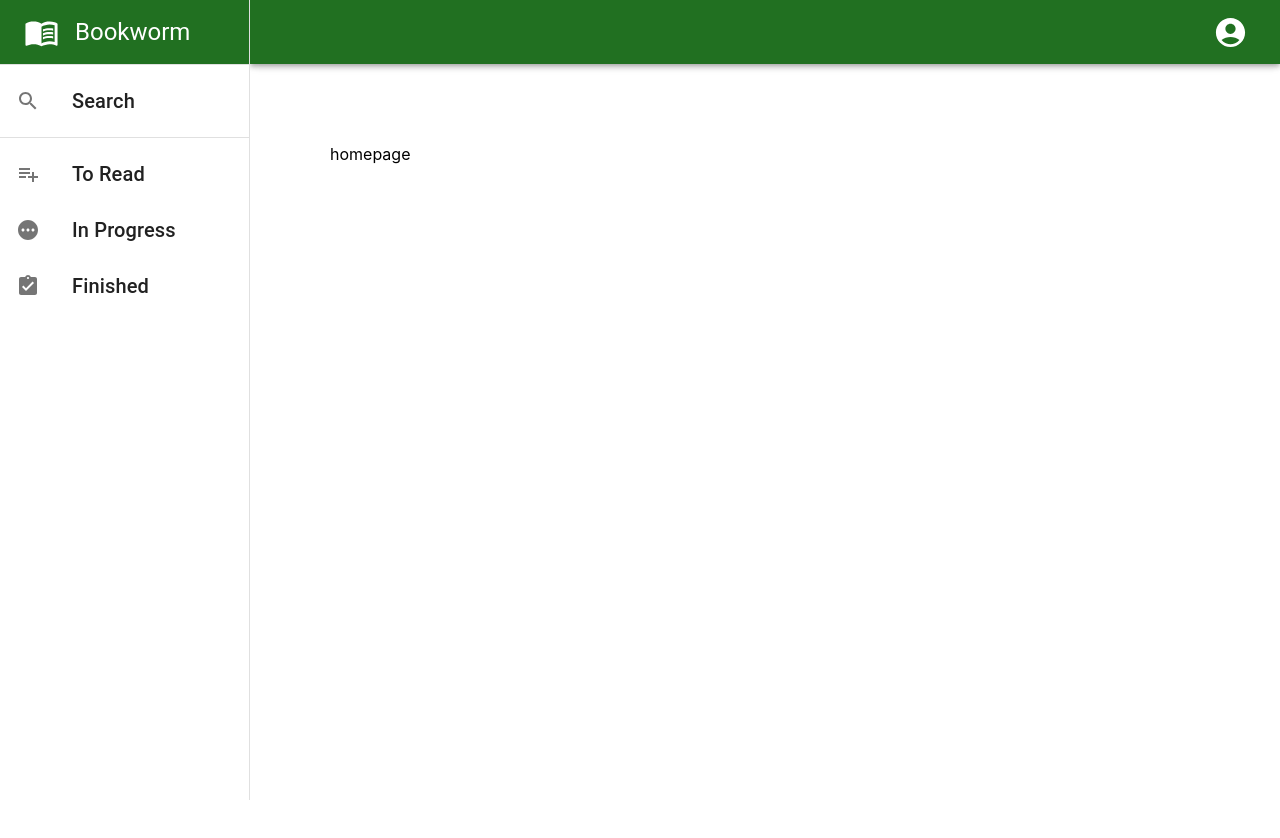
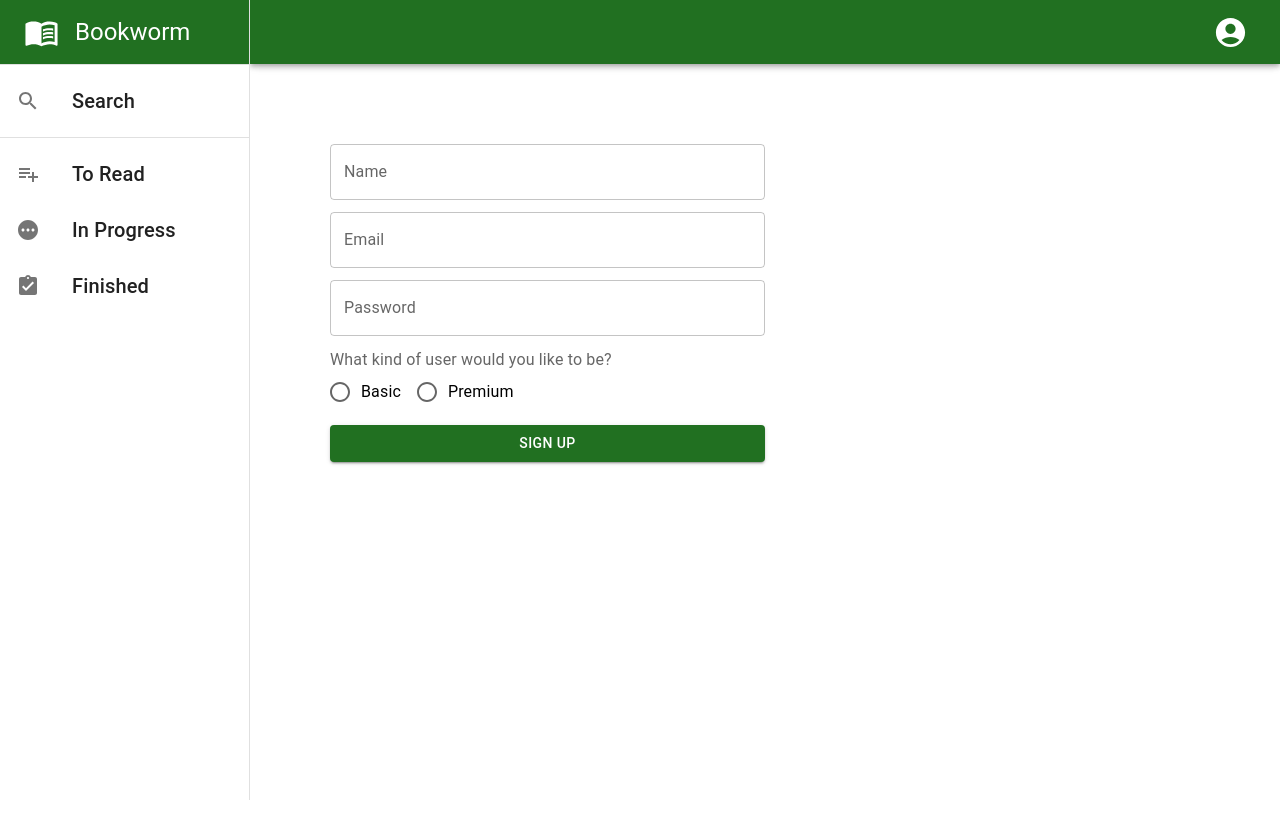
Before and after one commit to yanDavid21/Bookworm, a React (Create React App) app in the folder frontend/: page /register in a window 1280 px wide. Shown: the top 838 px of the page. Built offline with nearby package versions, Linux system fonts and the light colour scheme.

Commit message:
changing route for register page and adding radio button

```diff
--- a/frontend/src/App.js
+++ b/frontend/src/App.js
@@ -27,7 +27,7 @@ const Body = ({ drawerWidth }) => {
           <Route path="/" element={<Homepage />}></Route>
           <Route path="/details" exact element={<DetailsPage />}></Route>
           <Route path="/login" exact element={<LoginPage />}></Route>
-          <Route path="/signup" exact element={<SignupPage />}></Route>
+          <Route path="/register" exact element={<SignupPage />}></Route>
           <Route path="/profile" exact element={<ProfilePage />}></Route>
           <Route path="/search" exact element={<SearchPage />}></Route>
           <Route path="/*" element={<Homepage />}></Route>
--- a/frontend/src/pages/Signup/index.js
+++ b/frontend/src/pages/Signup/index.js
@@ -1,6 +1,6 @@
 import React from "react";
 import { Link } from 'react-router-dom';
-import { Button, Box } from "@mui/material";
+import { Button, Box, FormControl, FormLabel, RadioGroup, FormControlLabel, Radio } from "@mui/material";
 import TextField from "@mui/material/TextField";
 
 const SignupPage = () => {
@@ -8,7 +8,16 @@ const SignupPage = () => {
     <Box sx={{width: "50%"}}>
       <TextField fullWidth label="Name" id="name-field" />
       <TextField fullWidth label="Email" id="email-field" sx={{mt: 1.5}}/>
-      <TextField fullWidth label="Password" id="password-field" sx={{mt: 1.5}}/>
+      <TextField fullWidth label="Password" id="password-field" sx={{mt: 1.5, mb: 1.5}}/>
+
+      <FormControl component="fieldset">
+          <FormLabel component="legend">What kind of user would you like to be?</FormLabel>
+          <RadioGroup row aria-label="user-type" name="row-radio-buttons-group">
+            <FormControlLabel value="female" control={<Radio />} label="Basic" />
+            <FormControlLabel value="male" control={<Radio />} label="Premium" />
+          </RadioGroup>
+      </FormControl>
+
       <Button variant="contained" sx={{width: "100%", mt: 1.5, backgroundColor: "rgb(33, 112, 33)"}} component={Link} to="/signup">Sign Up</Button>
     </Box>
   </div>;
```
